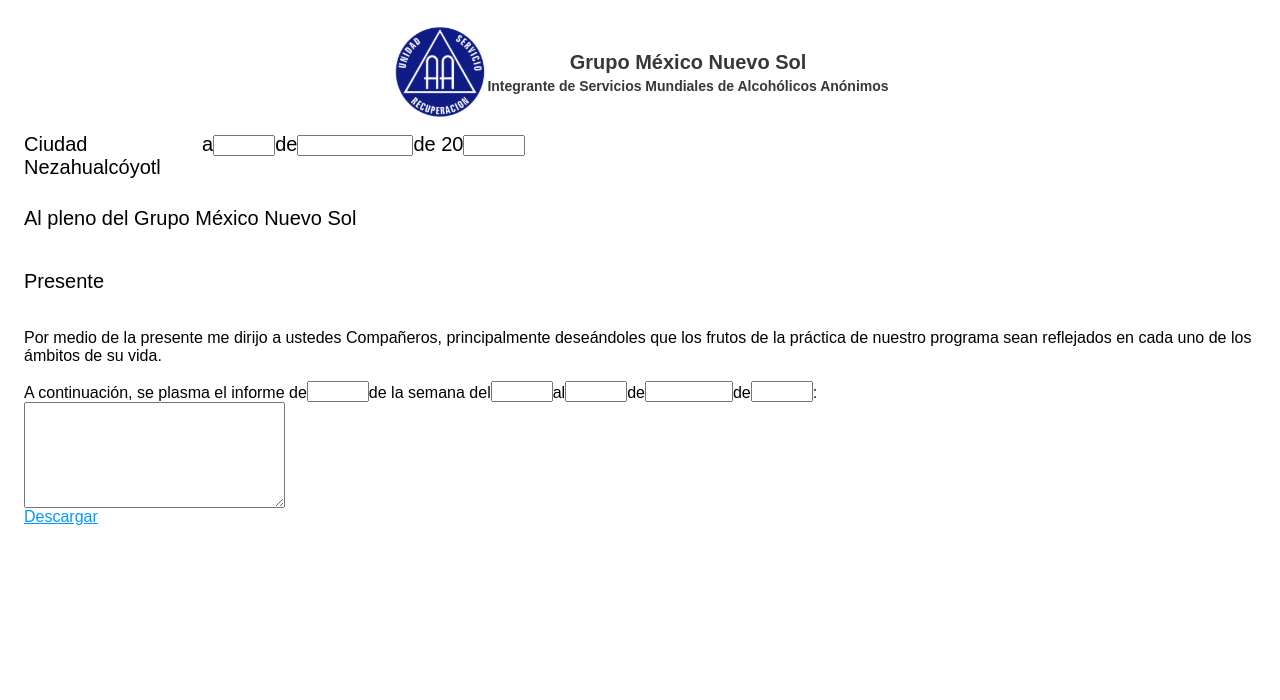
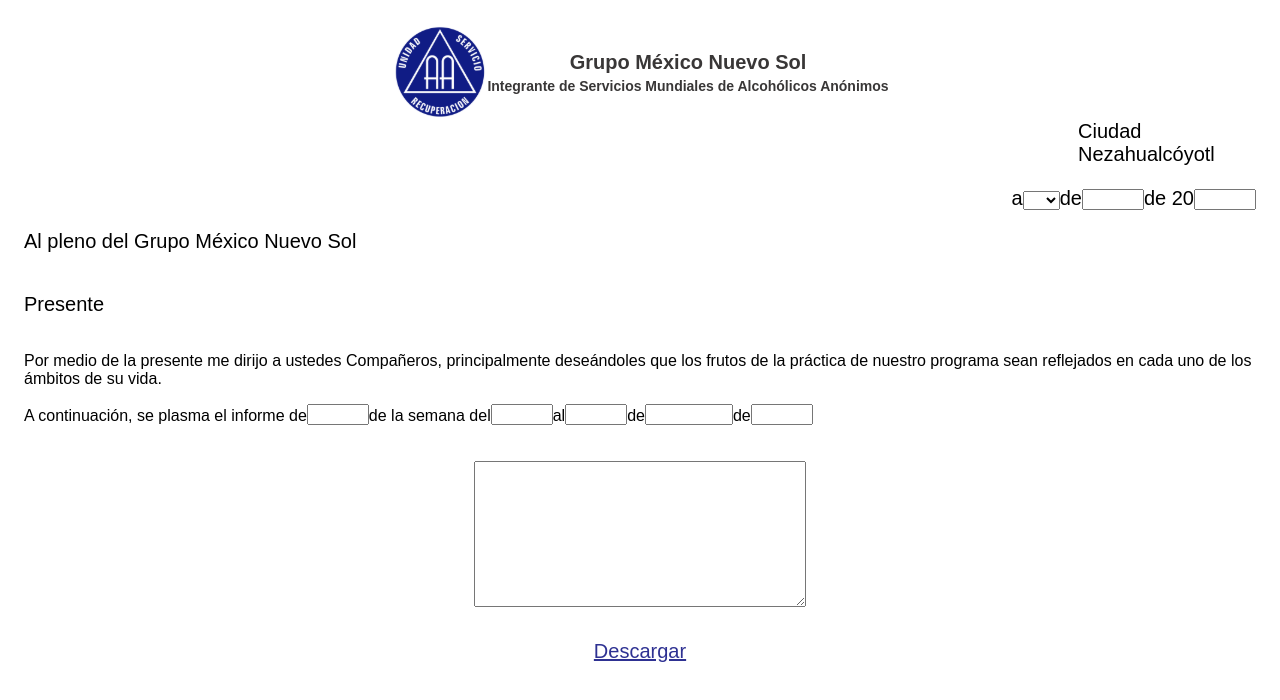
Before and after one commit to Lariicsa/minuta-aa, a Vue app: page / in a window 1280 px wide. Shown: the top 700 px of the page. Built offline with nearby package versions, Linux system fonts and the light colour scheme.

Commit message:
cambios elliot

```diff
--- a/src/components/FormAA.vue
+++ b/src/components/FormAA.vue
@@ -7,17 +7,27 @@
 	const dateYear = ref(null);
 </script>
 <template>
-	<div class="flex w-full items-baseline flex-wrap">
-		<p class="flex w-[178px] text-[16px] sm:text-[20px] font-normal my-[8px]">Ciudad Nezahualcóyotl</p>
-		<div
-			class="flex w-auto h-[36px] text-[16px] sm:text-[20px] justify-center items-end">
+
+	<div class="flex w-full items-baseline flex-wrap justify-end">
+    <div class="flex w-full items-baseline justify-end mb-2">
+      <div class="w-[178px] text-[16px] sm:text-[20px] font-normal">
+        Ciudad Nezahualcóyotl
+      </div>
+    </div>
+
+    <div class="flex w-auto h-[36px] text-[16px] sm:text-[20px] justify-center items-end">
       <div class="flex w-auto items-end justify-start">
+        <div class="custom-select custom-select custom-select::after">
 					<label>a</label>
-				<input v-model="dateDay" type="number" class="w-[54px]" />
+          <select v-model="dateDay" type="number">
+            <option v-for="i in 32" :key="i" :value="i">{{ i }}</option>
+          </select>
         </div>
+      </div>
+
       <div class="flex w-auto items-end justify-start">
-				<label>de</label
-				><input v-model="dateMonth" type="number" class="w-[108px]" />
+        <label>de</label>
+        <input v-model="dateMonth" type="number" class="w-[54px]" />
       </div>
 
       <div class="flex w-auto items-end justify-start">
@@ -60,19 +70,19 @@
 				<label class="text-[16px] font-normal">de</label>
 				<input v-model="activityYear" type="number" class="w-[54px]" />
 			</div>
-			:
+		</div>
 	</div>
 
-		<div class="flex w-auto items-end justify-start flex-wrap">
+	<div class="flex w-auto items-end justify-start flex-wrap mt-9">
 		<textarea
 			v-model="activities"
-				class="flex w-full h-[100px]"
+			class="flex w-[326px] h-[140px]"
 			cols="30"
 			rows="5"></textarea>
 	</div>
-
+	<div class="flex justify-start mt-6">
 		<a
-			class="text-[16px] text-[#09f] print:hidden"
+			class="text-[20px] text-blue print:hidden flex flex-col justify-center items-center bg-white text-blue rounded-lg hover:bg-blue hover:text-white w-[326px] h-[40px]"
 			href="javascript:window.print();"
 			>Descargar</a
 		>
--- a/tailwind.config.js
+++ b/tailwind.config.js
@@ -22,4 +22,7 @@
 	},
 
 	// ...
+
+
+
 };
```
Lines whose indentation alone changed are shown as unchanged.
